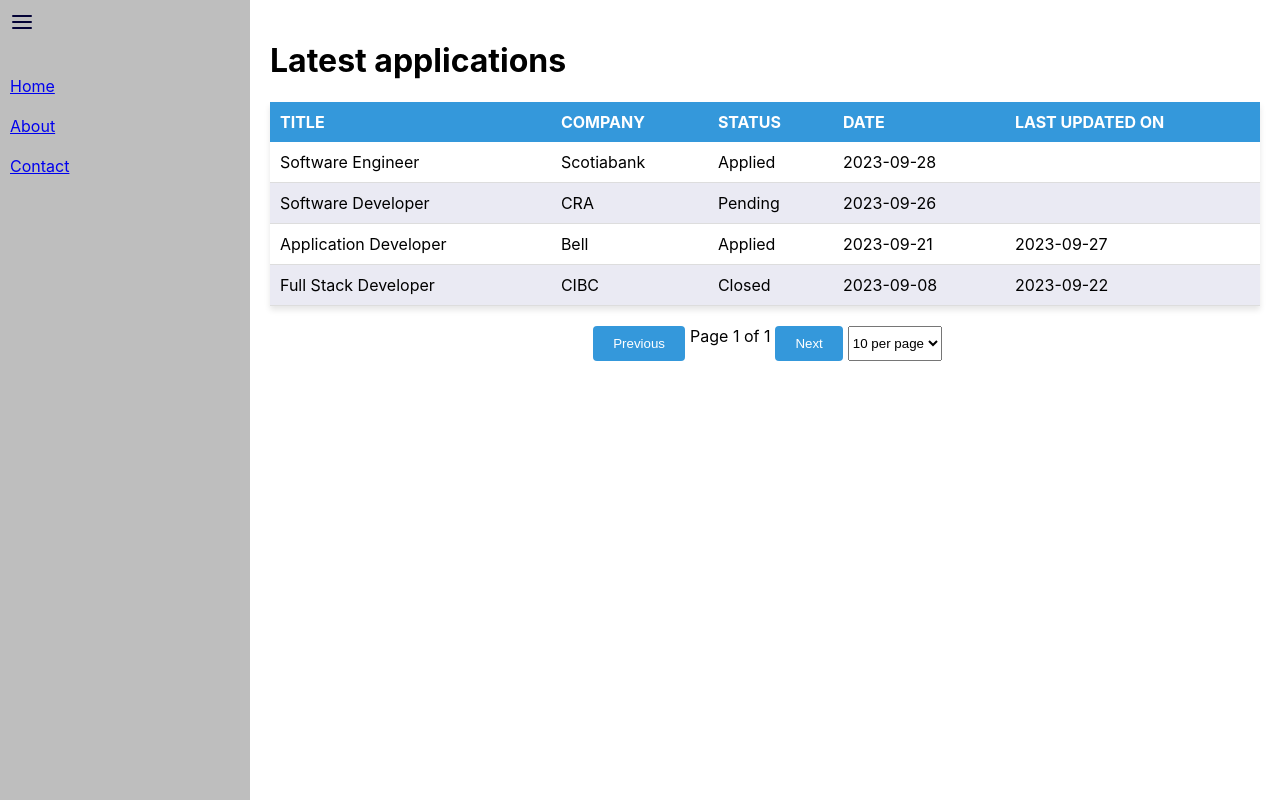
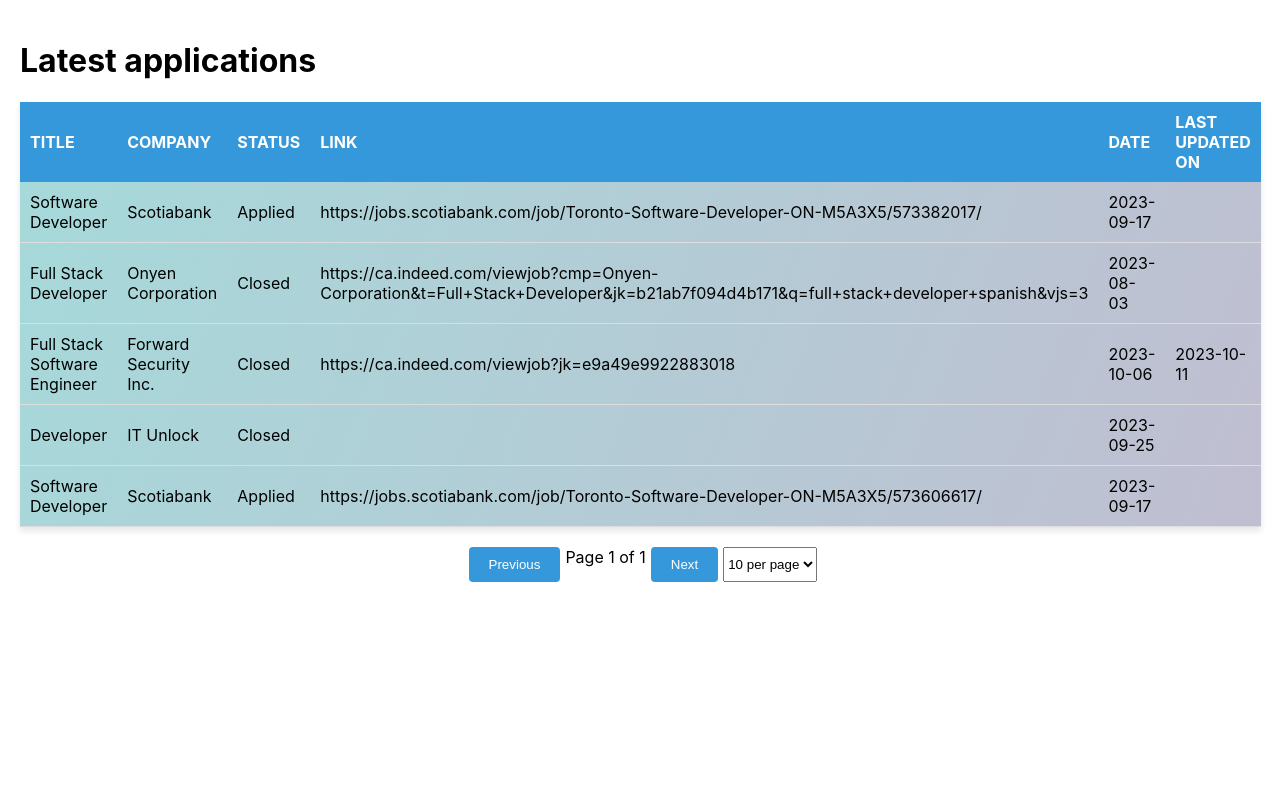
Before and after one commit to teban004/job-hunt-tracker, a React (Create React App) app: page / in a window 1280 px wide. Built offline with nearby package versions, Linux system fonts and the light colour scheme.

Commit message:
added gradient background on the Table component

```diff
--- a/src/Components/Table.js
+++ b/src/Components/Table.js
@@ -44,6 +44,7 @@
 
   return (
     <div>
+        <div className="table-container">
             <table className="table">
                 <thead>
                 <tr>
@@ -67,6 +68,7 @@
                 ))}
                 </tbody>
             </table>
+        </div>
         <div className="pagination">
             <button
             onClick={() => handlePageChange(currentPage - 1)}
--- a/src/Pages/Home.js
+++ b/src/Pages/Home.js
@@ -3,16 +3,53 @@
 function Home() {
 
     const data = [
-        {"title": "Software Engineer", "company": "Scotiabank", "status": "Applied", "date": "2023-09-28", "lastUpdated": ""},
-        {"title": "Software Developer", "company": "CRA", "status": "Pending", "date": "2023-09-26", "lastUpdated": ""},
-        {"title": "Application Developer", "company": "Bell", "status": "Applied", "date": "2023-09-21", "lastUpdated": "2023-09-27"},
-        {"title": "Full Stack Developer", "company": "CIBC", "status": "Closed", "date": "2023-09-08", "lastUpdated": "2023-09-22"},
+        {
+          "title": "Software Developer",
+          "company": "Scotiabank",
+          "status": "Applied",
+          "link": "https://jobs.scotiabank.com/job/Toronto-Software-Developer-ON-M5A3X5/573382017/",
+          "date": "2023-09-17",
+          "lastUpdated": ""
+        },
+        {
+          "title": "Full Stack Developer",
+          "company": "Onyen Corporation",
+          "status": "Closed",
+          "link": "https://ca.indeed.com/viewjob?cmp=Onyen-Corporation&t=Full+Stack+Developer&jk=b21ab7f094d4b171&q=full+stack+developer+spanish&vjs=3",
+          "date": "2023-08-03",
+          "lastUpdated": ""
+        },
+        {
+          "title": "Full Stack Software Engineer",
+          "company": "Forward Security Inc.",
+          "status": "Closed",
+          "link": "https://ca.indeed.com/viewjob?jk=e9a49e9922883018",
+          "date": "2023-10-06",
+          "lastUpdated": "2023-10-11"
+        },
+        {
+          "title": "Developer",
+          "company": "IT Unlock",
+          "status": "Closed",
+          "link": "",
+          "date": "2023-09-25",
+          "lastUpdated": ""
+        },
+        {
+          "title": "Software Developer",
+          "company": "Scotiabank",
+          "status": "Applied",
+          "link": "https://jobs.scotiabank.com/job/Toronto-Software-Developer-ON-M5A3X5/573606617/",
+          "date": "2023-09-17",
+          "lastUpdated": ""
+        },
     ];
 
     const columns = [
         { label: 'Title', field: 'title' },
         { label: 'Company', field: 'company' },
         { label: 'Status', field: 'status' },
+        { label: 'Link', field: 'link' },
         { label: 'Date', field: 'date' },
         { label: 'Last Updated On', field: 'lastUpdated' },
       ];
--- a/src/Styles/tableStyles.css
+++ b/src/Styles/tableStyles.css
@@ -1,11 +1,15 @@
-/* Apply a basic styling to your table */
+/* Apply a basic styling to the table */
+.table-container {
+    background: linear-gradient(-68deg,#c0bed1,#a6dada);
+}
+
 table {
     width: 100%;
     border-collapse: collapse;
     margin: 20px 0;
     font-size: 16px;
     text-align: left;
-    background-color: #fff;
+    background-color: transparent;
     box-shadow: 0 4px 6px rgba(0, 0, 0, 0.1);
 }
 
@@ -20,11 +24,11 @@
 
 /* Style table rows */
 tbody tr:nth-child(even) {
-    background-color: #eaeaf3;
+    background-color: transparent;
 }
 
 tbody tr:hover {
-    background-color: #d9e4e7; /* Light gray on hover */
+    background-color: #d9e4e773; /* Light gray on hover */
 }
 
 /* Style table cells (td) */
```
Lines whose indentation alone changed are shown as unchanged.
